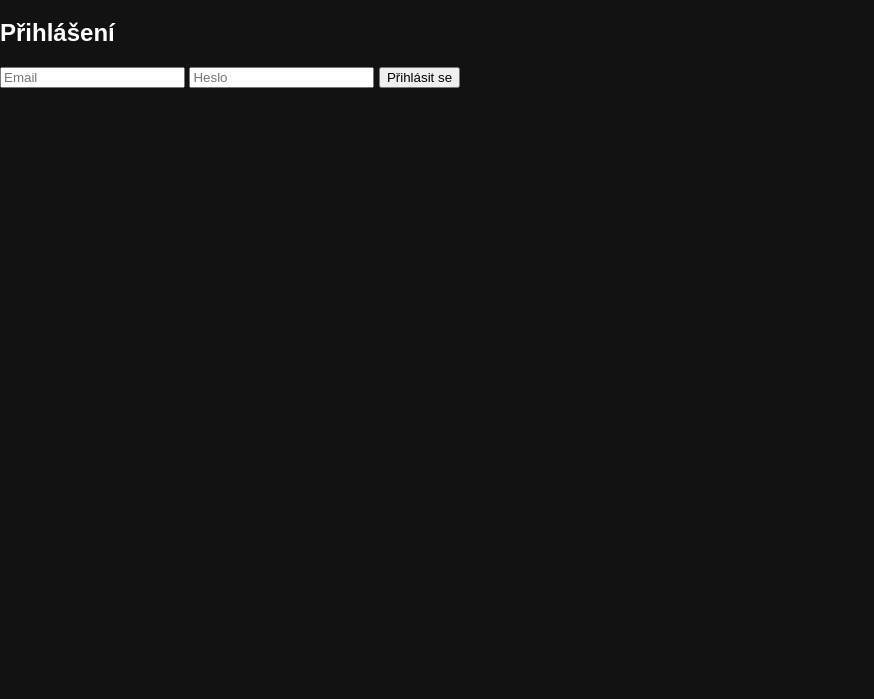
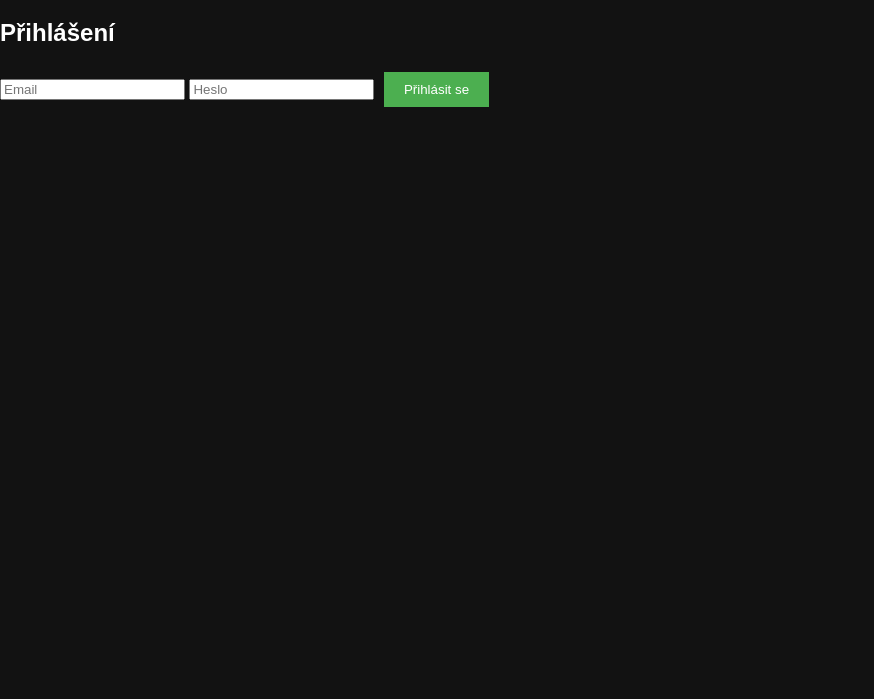
Before and after one commit to SirSebulka/Videogram, a plain HTML site: page index.html in a window 1280 px wide. Shown: the part 101-800 px from the top of the page, without its empty margins (0-874 px from the left). Drawn offline with Linux system fonts and the light colour scheme.

Commit message:
Update style.css

```diff
--- a/style.css
+++ b/style.css
@@ -40,3 +40,30 @@ nav ul li a {
     text-decoration: none;
     color: #ffffff;  /* Bílý text pro odkazy */
 }
+
+#upload-form {
+    display: none;  /* Skrytí formuláře pro nahrávání souborů při načtení stránky */
+}
+
+#video-list {
+    padding: 20px;
+    text-align: center;
+}
+
+video {
+    margin-bottom: 20px;
+    border: 2px solid #ffffff;
+}
+
+button {
+    margin: 5px;
+    padding: 10px 20px;
+    background-color: #4CAF50;
+    color: white;
+    border: none;
+    cursor: pointer;
+}
+
+button:hover {
+    background-color: #45a049;
+}
```
